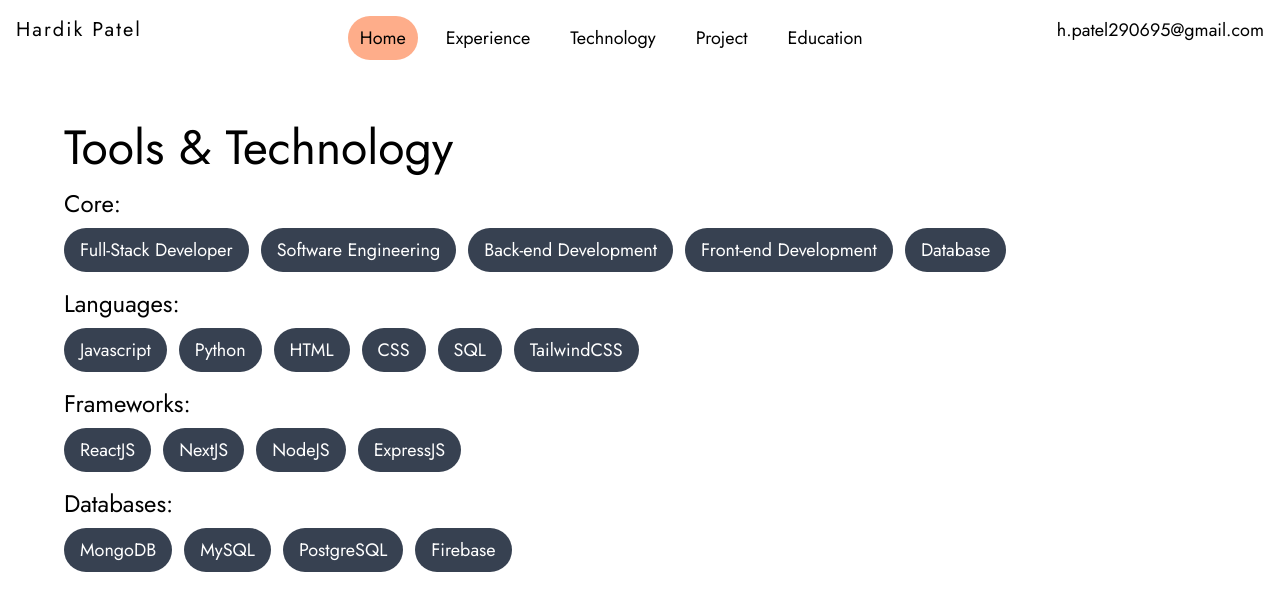
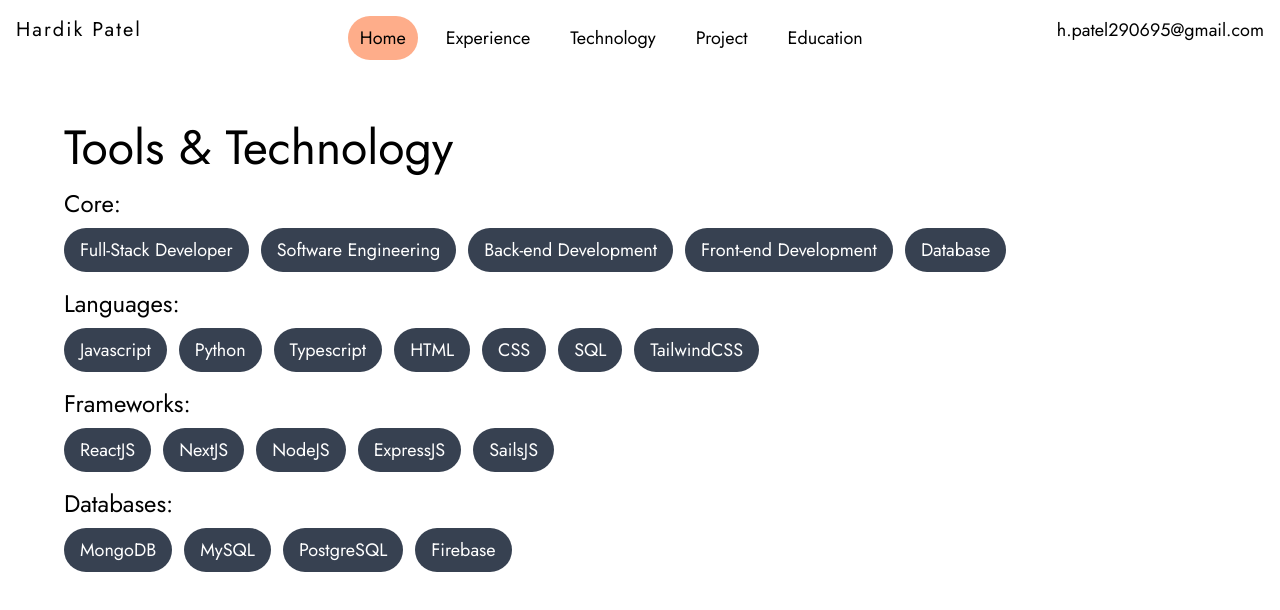
Before and after one commit to hardikpatel2906/my-portfolio, a React (Create React App) app: page /technology in a window 1280 px wide. Shown: the top 610 px of the page. Built offline with nearby package versions, Linux system fonts and the light colour scheme.

Commit message:
Change in Technologies Page

```diff
--- a/src/components/Technology.js
+++ b/src/components/Technology.js
@@ -7,11 +7,11 @@
         },
         {
             type: "Languages",
-            technologies: ["Javascript", "Python", "HTML","CSS","SQL", "TailwindCSS"]
+            technologies: ["Javascript", "Python", "Typescript", "HTML","CSS","SQL", "TailwindCSS"]
         },
         {
             type: "Frameworks",
-            technologies: ["ReactJS", "NextJS", "NodeJS", "ExpressJS"]
+            technologies: ["ReactJS", "NextJS", "NodeJS", "ExpressJS","SailsJS"]
         },
         {
             type: "Databases",
```
